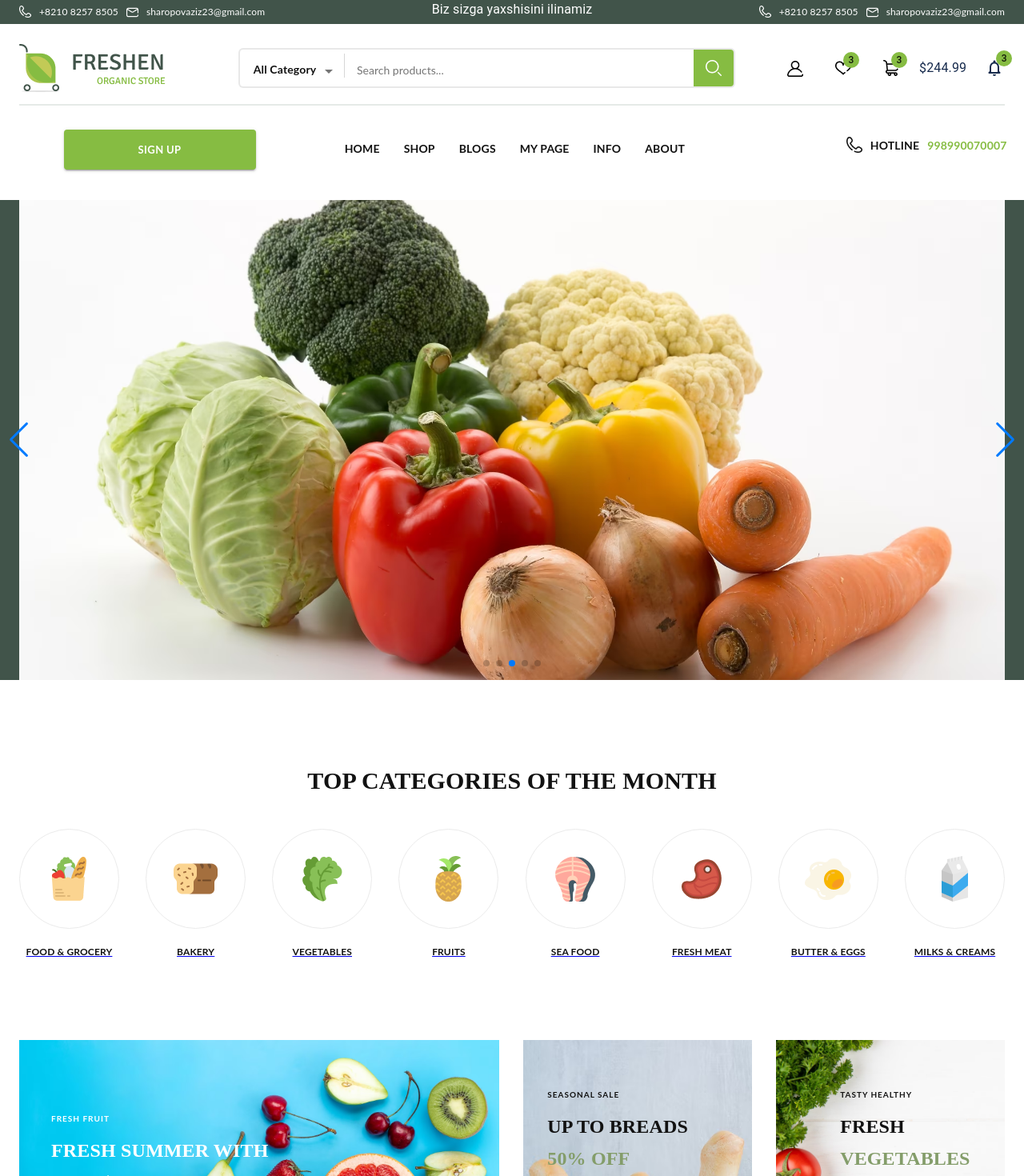
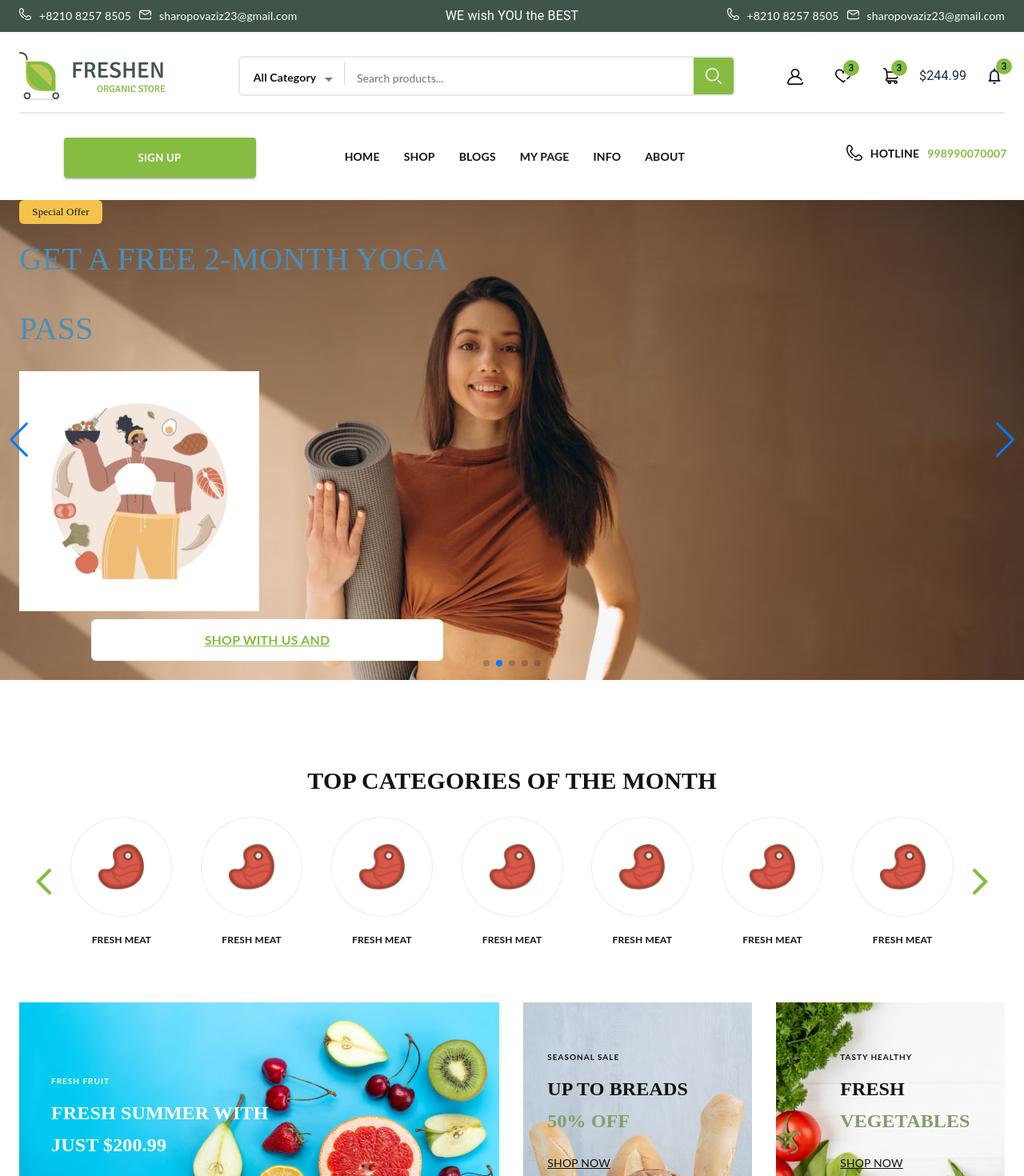
Before and after one commit to azizSharopov/freshen-react, a React (Create React App) app: page / in a window 1280 px wide. Shown: the top 1470 px of the page at 80% size. Built offline with nearby package versions, Linux system fonts and the light colour scheme.

Commit message:
feat: top category homepage modify

```diff
--- a/src/app/components/header/index.tsx
+++ b/src/app/components/header/index.tsx
@@ -29,15 +29,13 @@ const MenuProps = {
 
 const names = [
   "Bakery",
-  "Van Henry",
-  "April Tucker",
-  "Ralph Hubbard",
-  "Omar Alexander",
-  "Carlos Abbott",
-  "Miriam Wagner",
-  "Bradley Wilkerson",
-  "Virginia Andrews",
-  "Kelly Snyder",
+  "Chocolate",
+  "Cookies",
+  "Coffee",
+  "Fresh fruit",
+  "Vegetables",
+  "Meat",
+  "Milks",
 ];
 
 function getStyles(name: string, personName: readonly string[], theme: Theme) {
@@ -74,24 +72,52 @@ export function NavbarCommon(props: any) {
         >
           <Stack
             className="nav_head"
-            sx={{ display: "flex", gap: "10px", flexDirection: "row" }}
+            sx={{
+              display: "flex",
+              gap: "10px",
+              flexDirection: "row",
+              justifyContent: "center",
+              alignItems: "center",
+            }}
           >
             <Box
               className="nav_head1"
-              sx={{ display: "flex", gap: "10px", flexDirection: "row" }}
+              sx={{
+                display: "flex",
+                gap: "10px",
+                flexDirection: "row",
+                justifyContent: "center",
+                alignItems: "center",
+              }}
             >
-              <Box sx={{ marginTop: "5px" }}>
+              <Box>
                 <img src="/icons/phone-call.png" alt="phone" />
               </Box>
-              <Box className="nav_text" sx={{ color: "#ffffff" }}>
+              <Box
+                className="nav_text"
+                sx={{
+                  color: "#ffffff",
+                  fontFamily: "Lato",
+                  fontStyle: "normal",
+                  fontWeight: "400",
+                  fontSize: "14px",
+                  lineHeight: "30px",
+                }}
+              >
                 +8210 8257 8505
               </Box>
             </Box>
             <Box
               className="nav_head1"
-              sx={{ display: "flex", gap: "10px", flexDirection: "row" }}
+              sx={{
+                display: "flex",
+                gap: "10px",
+                flexDirection: "row",
+                justifyContent: "center",
+                alignItems: "center",
+              }}
             >
-              <Box sx={{ marginTop: "5px" }}>
+              <Box>
                 <img src="/icons/Vector.png" alt="email" />
               </Box>
               <Box className="nav_text" sx={{ color: "#ffffff" }}>
@@ -104,31 +130,61 @@ export function NavbarCommon(props: any) {
             sx={{
               display: "flex",
               flexDirection: "row",
+              justifyContent: "center",
+              alignItems: "center",
               color: "#ffffff",
             }}
           >
-            Biz sizga yaxshisini ilinamiz
+            WE wish YOU the BEST
           </Stack>
           <Stack
             className="nav_head"
-            sx={{ display: "flex", gap: "10px", flexDirection: "row" }}
+            sx={{
+              display: "flex",
+              gap: "10px",
+              flexDirection: "row",
+              justifyContent: "center",
+              alignItems: "center",
+            }}
           >
             <Box
               className="nav_head1"
-              sx={{ display: "flex", gap: "10px", flexDirection: "row" }}
+              sx={{
+                display: "flex",
+                gap: "10px",
+                flexDirection: "row",
+                justifyContent: "center",
+                alignItems: "center",
+              }}
             >
-              <Box sx={{ marginTop: "5px" }}>
+              <Box>
                 <img src="/icons/phone-call.png" alt="phone" />
               </Box>
-              <Box className="nav_text" sx={{ color: "#ffffff" }}>
+              <Box
+                className="nav_text"
+                sx={{
+                  color: "#ffffff",
+                  fontFamily: "Lato",
+                  fontStyle: "normal",
+                  fontWeight: "400",
+                  fontSize: "14px",
+                  lineHeight: "30px",
+                }}
+              >
                 +8210 8257 8505
               </Box>
             </Box>
             <Box
               className="nav_head1"
-              sx={{ display: "flex", gap: "10px", flexDirection: "row" }}
+              sx={{
+                display: "flex",
+                gap: "10px",
+                flexDirection: "row",
+                justifyContent: "center",
+                alignItems: "center",
+              }}
             >
-              <Box sx={{ marginTop: "5px" }}>
+              <Box>
                 <img src="/icons/Vector.png" alt="email" />
               </Box>
               <Box className="nav_text" sx={{ color: "#ffffff" }}>
--- a/src/app/screens/HomePage/Ads.tsx
+++ b/src/app/screens/HomePage/Ads.tsx
@@ -10,6 +10,7 @@ import "swiper/css/navigation";
 // import required modules
 import { Autoplay, Pagination, Navigation } from "swiper";
 import { Box, Button, Container } from "@mui/material";
+import { NavLink } from "react-router-dom";
 
 export function AdsPage() {
   return (
@@ -18,7 +19,7 @@ export function AdsPage() {
         spaceBetween={30}
         centeredSlides={true}
         autoplay={{
-          delay: 2500,
+          delay: 5000,
           disableOnInteraction: false,
         }}
         pagination={{
@@ -29,35 +30,70 @@ export function AdsPage() {
         className="mySwiper"
       >
         <SwiperSlide style={{ background: "#41544a" }}>
-          <Container className="home_ads">
-            <Box className="home_ads1">
-              <img src="./admin_photo/girl_milk.jpg" alt="milk" />
-            </Box>
-            <Box className="home_ads2"></Box>
+          <Container className="swiper_box1">
+            <div className="specialOffer">Natural</div>
+            <div className="big_text">Milk Products</div>
+
+            <div className="shop_btn">
+              <Box
+                sx={{
+                  display: "flex",
+                  gap: "10px",
+                  justifyContent: "center",
+                  alignItems: "center",
+                  position: "relative",
+                  fontFamily: "Lato",
+                  fontStyle: "normal",
+                  fontWeight: "700",
+                  fontSize: "16px",
+                  lineHeight: "16px",
+                }}
+              >
+                A healthy child is the future confidence.
+              </Box>
+              <NavLink className="small_text" to="/our_stores">
+                SHOP NOW
+              </NavLink>
+            </div>
           </Container>
         </SwiperSlide>
-        <SwiperSlide style={{ background: "#41544a" }}>
-          <Container className="home_ads">
-            <Box className="home_ads1">
-              <img src="./admin_photo/front-view-fruit.jpg" alt="milk" />
+        <SwiperSlide style={{ background: "#ffffff" }}>
+          <Container className="swiper_box2">
+            <div className="specialOffer">Special Offer</div>
+            <div className="big_text">GET A FREE 2-MONTH YOGA PASS</div>
+
+            <Box
+              sx={{
+                width: "300px",
+                height: "300px",
+                marginTop: "10px",
+                background: "#86bc42",
+              }}
+            >
+              <img src="./homepage/carb-cyc.jpg" alt="ads" />
             </Box>
+            <div style={{ marginTop: "10px" }} className="shop_btn">
+              <NavLink className="small_text" to="/our_stores">
+                SHOP WITH US AND
+              </NavLink>
+            </div>
           </Container>
         </SwiperSlide>
-        <SwiperSlide style={{ background: "#41544A" }}>
+        <SwiperSlide style={{ background: "#ffffff" }}>
           <Container className="home_ads">
             <Box className="home_ads1">
               <img src="./admin_photo/veget.jpg" alt="milk" />
             </Box>
           </Container>
         </SwiperSlide>
-        <SwiperSlide style={{ background: "#41544A" }}>
+        <SwiperSlide style={{ background: "#ffffff" }}>
           <Container className="home_ads">
             <Box className="home_ads1">
               <img src="./admin_photo/large-set.jpg" alt="milk" />
             </Box>
           </Container>
         </SwiperSlide>
-        <SwiperSlide style={{ background: "#41544A" }}>
+        <SwiperSlide style={{ background: "#ffffff" }}>
           <Container className="home_ads">
             <Box className="home_ads1">
               <img src="./admin_photo/sert.jpg" alt="milk" />
--- a/src/app/screens/HomePage/SalePage.tsx
+++ b/src/app/screens/HomePage/SalePage.tsx
@@ -4,9 +4,12 @@ import { NavLink } from "react-router-dom";
 
 export function SalePage() {
   return (
-    <div style={{ background: "#ffffff" }}>
+    <div style={{ background: "#ffffff", marginTop: "70px" }}>
       <Container>
-        <Stack className="sale_page" style={{ flexDirection: "row" }}>
+        <Stack
+          className="sale_page"
+          style={{ flexDirection: "row", marginTop: "20px" }}
+        >
           <Box className="sale_page1">
             <Box
               className="sale_page_info"
--- a/src/app/screens/HomePage/TopCategories.tsx
+++ b/src/app/screens/HomePage/TopCategories.tsx
@@ -1,102 +1,66 @@
 import { Box, Container, Stack } from "@mui/material";
 import React from "react";
-import { NavLink } from "react-router-dom";
+
+import { Swiper, SwiperSlide } from "swiper/react";
+import ArrowBackIosNewIcon from "@mui/icons-material/ArrowBackIosNew";
+import ArrowForwardIosIcon from "@mui/icons-material/ArrowForwardIos";
+
+const shop_list = Array.from(Array(10).keys());
 
 export function TopCategories() {
   return (
     <div style={{ background: "#ffffff" }}>
-      <Container>
-        <Stack className="home_top_categ">
+      <Container className="home_top_categ">
         <Box className="home_top">Top Categories Of The Month</Box>
         <Stack
-            className="home_top_categories"
-            sx={{
-              display: "flex",
-              flexDirection: "row",
-              justifyContent: "space-between",
+          style={{ width: "100%", display: "flex" }}
+          flexDirection={"row"}
+          sx={{ mt: "30px" }}
+        >
+          <Box className={"prev_btn shop-prev"}>
+            <ArrowBackIosNewIcon
+              sx={{ fontSize: 40 }}
+              style={{ color: "#86bc42" }}
+            />
+          </Box>
+          <Swiper
+            className={"shop_avatars_wrapper"}
+            slidesPerView={7}
+            centeredSlides={false}
+            spaceBetween={30}
+            navigation={{
+              nextEl: ".shop-next",
+              prevEl: ".shop-prev",
             }}
           >
-            <Box className="home_top_cat">
-              <NavLink to="/food">
+            {shop_list.map((ele, index) => {
+              return (
+                <SwiperSlide
+                  style={{ cursor: "pointer" }}
+                  key={index}
+                  className={"shop_avatars"}
+                >
                   <Box className="home_top_cat">
                     <Box className="home_top_icon">
-                    <img src="./homepage/groceries.png" alt="home_food" />
-                  </Box>
-                  <Box className="home_top_tex">Food & Grocery</Box>
-                </Box>
-              </NavLink>
-            </Box>
-            <Box className="home_top_cat">
-              <NavLink to="/food">
-                <Box className="home_top_cat">
-                  <Box className="home_top_icon">
-                    <img src="./homepage/bread.png" alt="home_food" />
-                  </Box>
-                  <Box className="home_top_tex">Bakery</Box>
-                </Box>
-              </NavLink>
-            </Box>
-            <Box className="home_top_cat">
-              <NavLink to="/food">
-                <Box className="home_top_cat">
-                  <Box className="home_top_icon">
-                    <img src="./homepage/salad.png" alt="home_food" />
-                  </Box>
-                  <Box className="home_top_tex">Vegetables</Box>
-                </Box>
-              </NavLink>
-            </Box>
-            <Box className="home_top_cat">
-              <NavLink to="/food">
-                <Box className="home_top_cat">
-                  <Box className="home_top_icon">
-                    <img src="./homepage/pineapple.png" alt="home_food" />
-                  </Box>
-                  <Box className="home_top_tex">Fruits</Box>
-                </Box>
-              </NavLink>
-            </Box>
-            <Box className="home_top_cat">
-              <NavLink to="/food">
-                <Box className="home_top_cat">
-                  <Box className="home_top_icon">
-                    <img src="./homepage/salmon.png" alt="home_food" />
-                  </Box>
-                  <Box className="home_top_tex">Sea Food</Box>
-                </Box>
-              </NavLink>
-            </Box>
-            <Box className="home_top_cat">
-              <NavLink to="/food">
-                <Box className="home_top_cat">
-                  <Box className="home_top_icon">
-                    <img src="./homepage/steak.png" alt="home_food" />
+                      <img
+                        style={{
+                          backgroundSize: "cover",
+                          width: "57px",
+                          height: "57px",
+                        }}
+                        src="./homepage/steak.png"
+                        alt="home_food"
+                      />
                     </Box>
                     <Box className="home_top_tex">Fresh Meat</Box>
                   </Box>
-              </NavLink>
+                </SwiperSlide>
+              );
+            })}
+          </Swiper>
+          <Box className={"next_btn shop-next"} style={{ color: "#86bc42" }}>
+            <ArrowForwardIosIcon sx={{ fontSize: 40 }} />
           </Box>
-            <Box className="home_top_cat">
-              <NavLink to="/food">
-                <Box className="home_top_cat">
-                  <Box className="home_top_icon">
-                    <img src="./homepage/egg.png" alt="home_food" />
-                  </Box>
-                  <Box className="home_top_tex">Butter & Eggs</Box>
-                </Box>
-              </NavLink>
-            </Box>
-            <Box className="home_top_cat">
-              <NavLink to="/food">
-                <Box className="home_top_cat">
-                  <Box className="home_top_icon">
-                    <img src="./homepage/milk.png" alt="home_food" />
-                  </Box>
-                  <Box className="home_top_tex">Milks & Creams</Box>
-                </Box>
-              </NavLink>
-            </Box>
-          </Stack>
         </Stack>
       </Container>
     </div>
--- a/src/css/home.css
+++ b/src/css/home.css
@@ -29,19 +29,10 @@
   height: 600px;
 }
 
-.home_ads2 {
-  width: 250px;
-  height: 250px;
-  background: #86bc42;
-  background-size: cover;
-  display: flex;
-  position: relative;
-  z-index: 10;
-}
 .home_ads1 {
   width: 100%;
   height: 600px;
-  z-index: 2;
+  z-index: 4;
   display: flex;
   position: relative;
 }
@@ -50,11 +41,90 @@
   display: flex;
   position: relative;
 }
+.swiper_box1 {
+  width: 100%;
+  height: 600px;
+  background-image: url("/public/admin_photo/girl_milk.jpg");
+  background-size: cover;
+  display: flex;
+  position: relative;
+}
+.swiper_box2 {
+  width: 100%;
+  height: 600px;
+  background-image: url("/public/homepage/woman.jpg");
+  background-size: cover;
+}
+
+.specialOffer {
+  display: flex;
+  align-items: center;
+  justify-content: center;
+  width: 104px;
+  height: 30px;
+  cursor: pointer;
+  background: #f5c34b;
+  border-radius: 6px;
+  font-family: "Jost";
+  font-style: normal;
+  font-weight: 500;
+  font-size: 13px;
+  line-height: 22px;
+
+  color: #121212;
+}
+.big_text {
+  text-align: left;
+  width: 352px;
+  font-family: "Jost";
+  font-style: normal;
+  font-weight: 400;
+  font-size: 60px;
+  line-height: 87px;
+  color: #468fbc;
+  border-radius: 1px solid red;
+}
+.big_text {
+  text-align: left;
+  width: 552px;
+  font-family: "Jost";
+  font-style: normal;
+  font-weight: 400;
+  font-size: 40px;
+  line-height: 87px;
+  color: #468fbc;
+  border-radius: 1px solid red;
+}
+.small_text {
+  font-family: "Lato";
+  font-style: normal;
+
+  font-weight: 700;
+  font-size: 16px;
+  line-height: 16px;
+  color: #86bc42;
+}
+
+.shop_btn {
+  margin-top: 350px;
+  margin-left: 90px;
+  display: flex;
+  align-items: center;
+  justify-content: center;
+  width: 440px;
+  height: 52px;
+  gap: 20px;
+  cursor: pointer;
+
+  background: #ffffff;
+  border: 1px solid #ffffff;
+  border-radius: 6px;
+}
 
 /** TopCategories css */
 
 .home_top_categ {
-  height: 450px;
+  height: 222px;
   display: flex;
   flex-direction: column;
   position: relative;
@@ -76,29 +146,44 @@
   text-transform: uppercase;
   color: #121212;
 }
+.prev_btn,
+.next_btn {
+  width: 5%;
+  height: 162px;
+  display: flex;
+  justify-content: center;
+  align-items: center;
+}
+.shop_avatars_wrapper {
+  width: 90%;
+  height: 162px;
+  display: flex;
+  flex-direction: row;
+  justify-content: space-between;
+  align-items: center;
+  overflow: hidden;
+}
 .home_top_cat {
   width: 125px;
   height: 162px;
-  margin-top: 30px;
   display: flex;
-  position: relative;
   flex-direction: column;
+  align-items: center;
   justify-content: center;
 }
+
 .home_top_icon {
   width: 125px;
   height: 125px;
   border-radius: 50%;
   border: 1px solid #ebebeb;
+  display: flex;
+  align-items: center;
+  justify-content: center;
 }
 .home_top_icon:hover {
   border: 1px solid #86bc42;
   box-shadow: 0px 4px 10px rgba(0, 0, 0, 0.05);
-}
-.home_top_icon {
-  display: flex;
-  align-items: center;
-  justify-content: center;
 }
 
 .home_top_tex {
--- a/src/css/navbar.css
+++ b/src/css/navbar.css
@@ -10,7 +10,7 @@ body {
 }
 .navbar_header {
   width: 100%;
-  height: 30px;
+  height: 40px;
   background: #41544a;
   display: flex;
 }
@@ -18,7 +18,7 @@ body {
   font-family: "Lato";
   font-style: normal;
   font-weight: 400;
-  font-size: 12px;
+  font-size: 14px;
   line-height: 30px;
 }
 .navbar_middle {
```
Also changed, not shown: public/homepage/carb-cyc.jpg (added), public/homepage/woman.jpg (added). Lines whose indentation alone changed are shown as unchanged.
